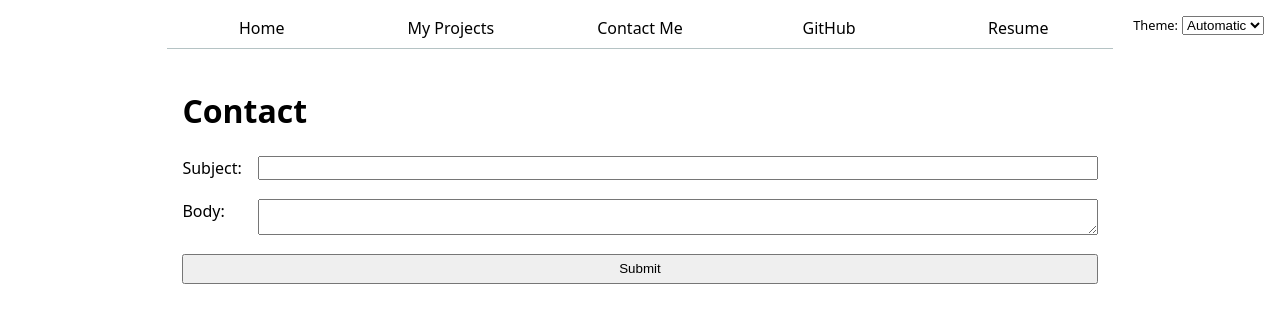
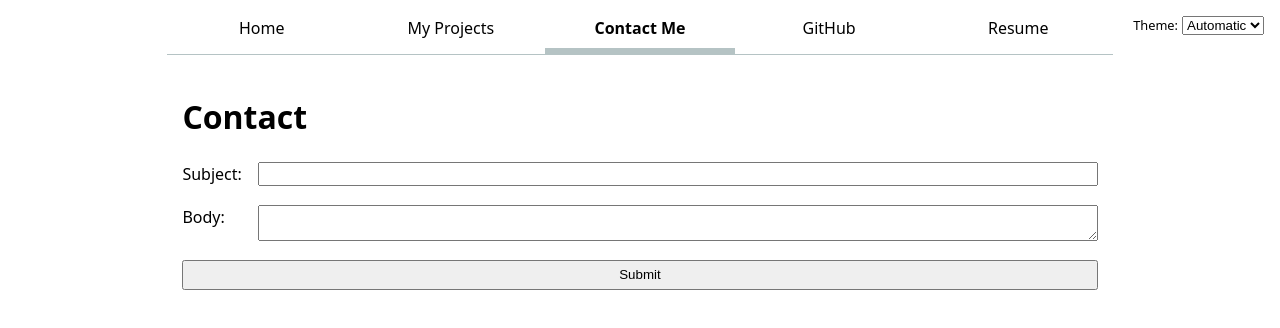
Before and after one commit to autumnartist/my-portfolio, a SvelteKit app: page /contact in a window 1280 px wide. Shown: the top 328 px of the page. Built offline with nearby package versions, Linux system fonts and the light colour scheme.

Commit message:
yay links

```diff
--- a/src/routes/+layout.svelte
+++ b/src/routes/+layout.svelte
@@ -1,13 +1,13 @@
 <script>
     import { page } from "$app/stores";
 
-    // let pages = [
-    //     {url: "./", title: "Home"},
-    //     {url: "/projects", title: "My Projects"},
-    //     {url: "/contact", title: "Contact Me"},
-    //     {url: "https://github.com/autumnartist", title: "GitHub"},
-    //     {url: "/resume", title: "Resume"}
-    // ];
+    let pages = [
+        {url: "./", title: "Home"},
+        {url: "./projects", title: "My Projects"},
+        {url: "./contact", title: "Contact Me"},
+        {url: "https://github.com/autumnartist", title: "GitHub"},
+        {url: "./resume", title: "Resume"}
+    ];
 
     let localStorage = globalThis.localStorage ?? {};
     let colorScheme = localStorage.colorScheme ?? "light dark";
@@ -18,13 +18,13 @@
 
 
 
-    let pages = [
-        { url: "/my-portfolio/",         title: "Home" },
-        { url: "/my-portfolio/projects", title: "My Projects" },
-        { url: "/my-portfolio/contact",  title: "Contact Me" },
-        { url: "https://github.com/autumnartist", title: "GitHub" },
-        { url: "/my-portfolio/resume",   title: "Resume" }
-      ];
+    // let pages = [
+    //     { url: "/my-portfolio/",         title: "Home" },
+    //     { url: "/my-portfolio/projects", title: "My Projects" },
+    //     { url: "/my-portfolio/contact",  title: "Contact Me" },
+    //     { url: "https://github.com/autumnartist", title: "GitHub" },
+    //     { url: "/my-portfolio/resume",   title: "Resume" }
+    //   ];
 </script>
 
 <body>
```
